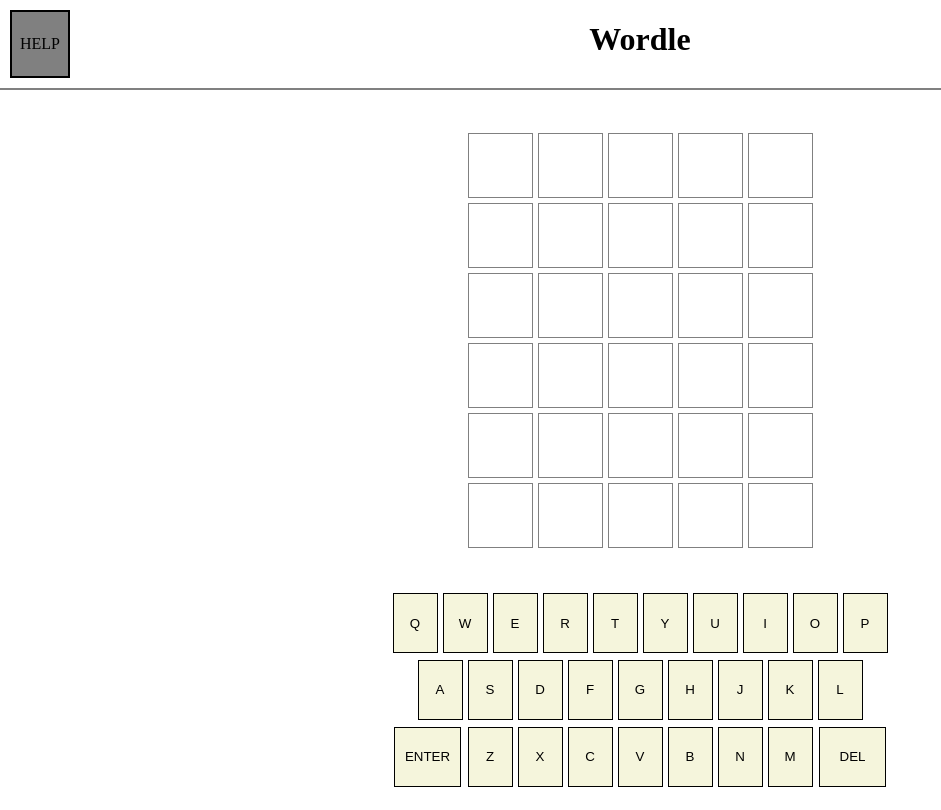
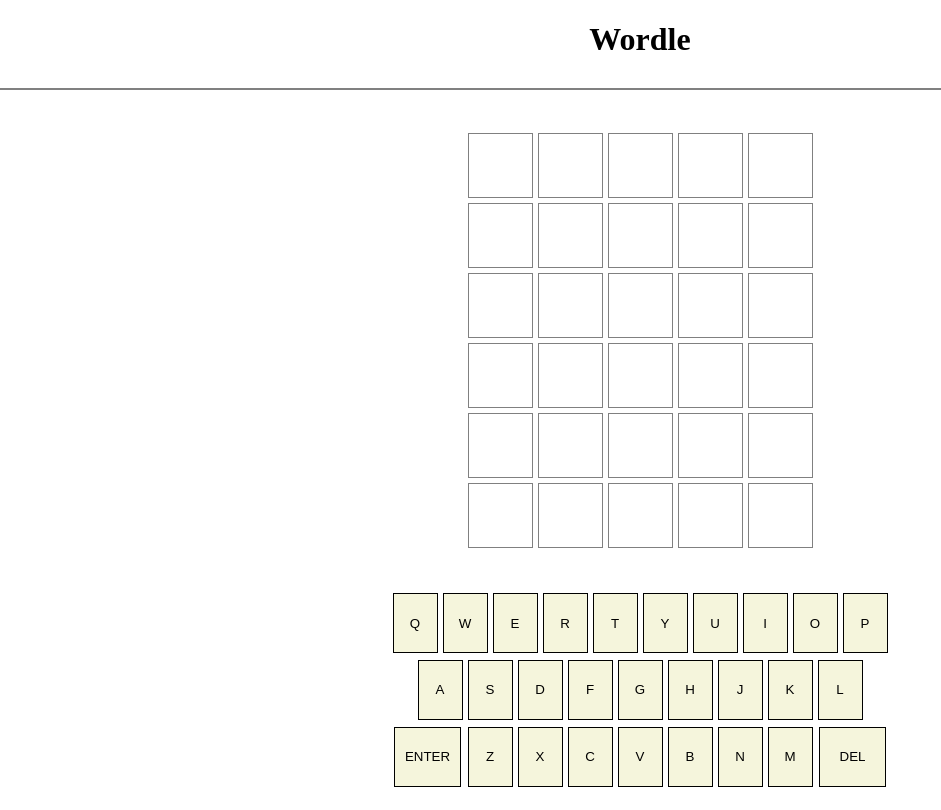
Before and after one commit to fabbrob/Project-1, a plain HTML site: page index.html in a window 1280 px wide. Shown: the whole page, without its empty margins (0-941 px from the left). Drawn offline with Linux system fonts and the light colour scheme.

Commit message:
removed help button div from html and css

```diff
--- a/index.html
+++ b/index.html
@@ -9,7 +9,6 @@
 </head>
 <body>
     <header>
-        <div id="help">HELP</div>
         <h1 id="heading">Wordle</h1>
     </header>
     <main id="main">
--- a/styles.css
+++ b/styles.css
@@ -14,24 +14,7 @@
   border-bottom: 2px solid gray;
 
   display: grid;
-  grid-template-columns: 80px 1fr 80px;
-}
-
-#help {
-  margin: 10px;
-
-  grid-column: 1/2;
-
-  background-color: gray;
-  border: 2px solid black;
-
-  display: flex;
-  justify-content: center;
-  align-items: center;
-}
-
-#heading {
-  grid-column: 2/3;
+  grid-template-columns: 1fr;
 }
 
 /* MAIN CONTENT */
```
